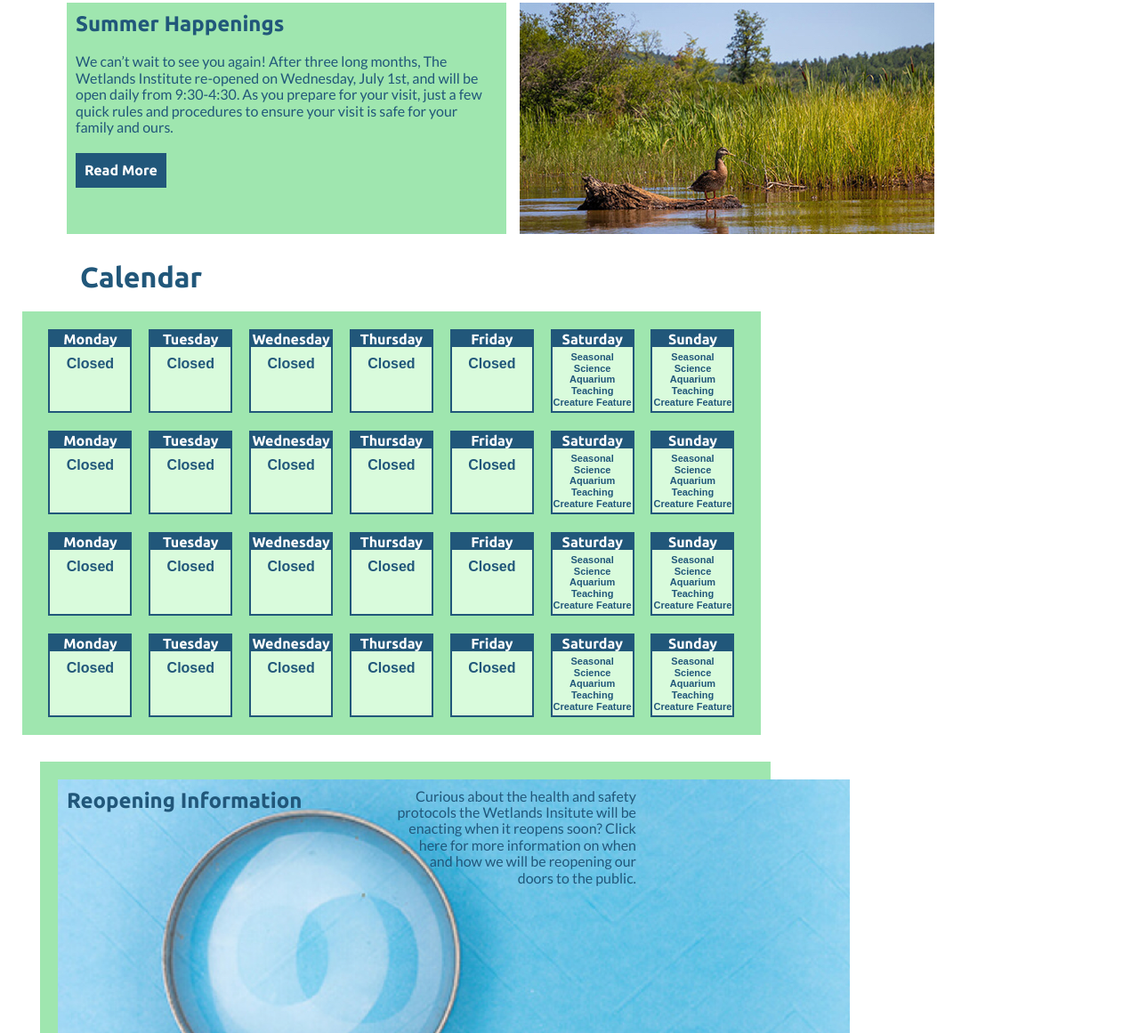
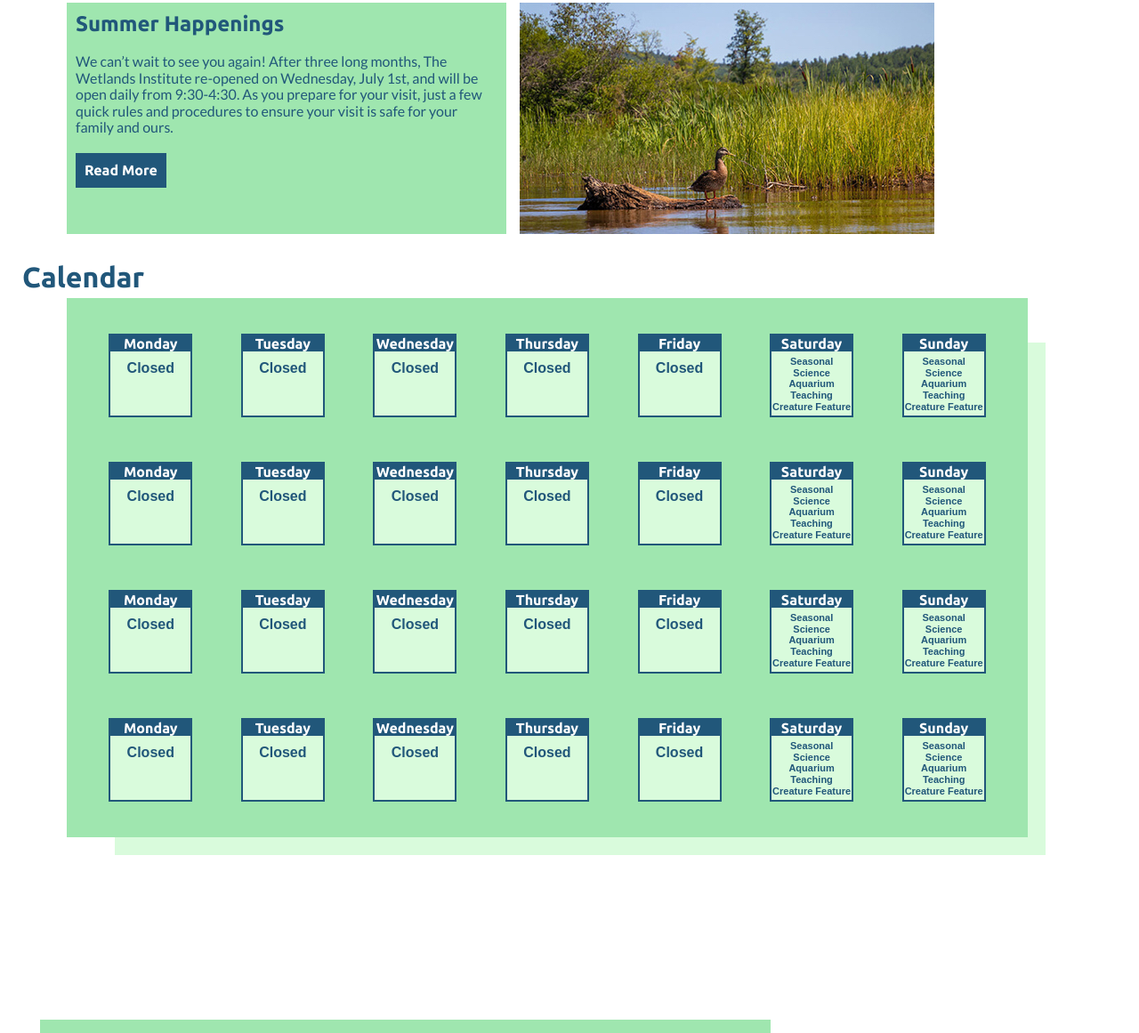
Before and after one commit to Evan507/Emichel_Final, a plain HTML site: page deploy/index.html in a window 1280 px wide. Shown: the part 1736-2897 px from the top of the page at 89% size. Drawn offline with Linux system fonts and the light colour scheme.

Commit message:
large calendar completed

```diff
--- a/deploy/index.html
+++ b/deploy/index.html
@@ -265,6 +265,9 @@
      </section>
 
      <section id="lgcalendar">
+
+         <div id="cBottom"></div>
+         <div id="cRight"></div>
 
          <div id="week1">
 
--- a/dev/scss/sections/_calendar.scss
+++ b/dev/scss/sections/_calendar.scss
@@ -165,6 +165,11 @@
         margin-left: 90px;
     }
 
+    @include lg{
+        margin-left: 25px;
+        margin-bottom: 5px;
+    }
+
 }
 
 #thisweek{
@@ -184,11 +189,14 @@
 
 
 #lgcalendar{
-    margin-bottom: 50px;
+    position: relative;
+    margin-bottom: 225px;
     display: none;
     background-color: $ligher;
     width: 790px;
     padding: 20px;
+    padding-bottom: 40px;
+    padding-top: 40px;
     margin-left: 25px;
     margin-right: 195px;
     color: $lightnavy;
@@ -199,10 +207,15 @@
         // flex-direction: row;
     }
 
+    @include xl{
+        width: 1040px;
+        margin-left: 75px;
+    }
+
     #week1{
         >div{
 
-            margin-bottom: 20px;
+            margin-bottom: 50px;
             background-color: $pale;
             border: solid 2px $lightnavy;
             height: 90px;
@@ -220,7 +233,7 @@
 
     #week2{
         >div{
-            margin-bottom: 20px;
+            margin-bottom: 50px;
             // flex-direction:column;
             background-color: $pale;
             border: solid 2px $lightnavy;
@@ -240,7 +253,7 @@
     #week3{
         >div{
 
-            margin-bottom: 20px;
+            margin-bottom: 50px;
             background-color: $pale;
             border: solid 2px $lightnavy;
             height: 90px;
@@ -300,5 +313,41 @@
         }
     }
 
+    #cBottom{
+        display: none;
+        @include lg{
+            display: inline;
+            position: absolute;
+            height: 20px;
+            width: 95%;
+            background-color: $pale;
+            border: none;
+            bottom:-20px;
+            right:0;
+        }
+
+
+
+    }
+
+    #cRight{
+        display: none;
+        @include lg{
+            display: inline;
+            position: absolute;
+            height: 95%;
+            width: 20px;
+            background-color: $pale;
+            border: none;
+            bottom:-20px;
+            right:-20px;
+        }
+
+
+            display: none;
+
+
+    }
+
 
 }
```
Also changed, not shown: deploy/css/styles.css, 1 other file.
